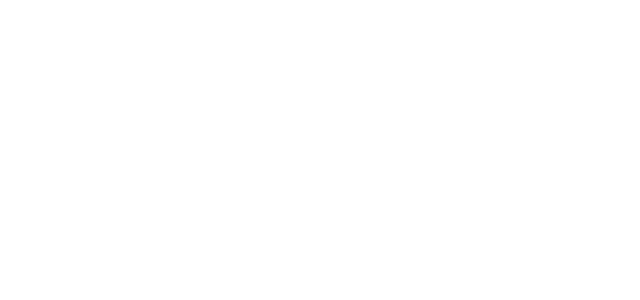
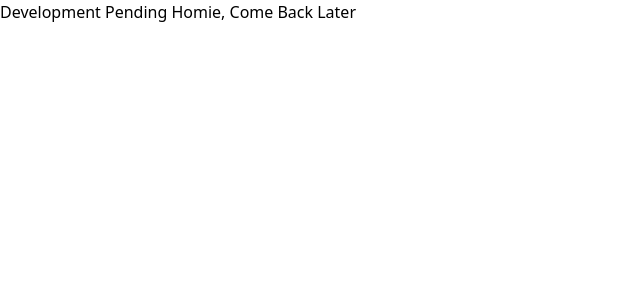
Before and after one commit to VivekBaddi2/compliance-demo-repo, a React (Vite) app in the folder frontend/: page /company/send-reports in a window 1280 px wide. Before the commit this address had no page. Shown: the top 300 px of the page, without its empty margins (0-640 px from the left). Built offline with nearby package versions, Linux system fonts and the light colour scheme.

Commit message:
added send reports

```diff
--- a/frontend/src/App.jsx
+++ b/frontend/src/App.jsx
@@ -8,6 +8,7 @@ import MonthlyPage from "./pages/MonthlyPage";
 import QuarterlyPage from "./pages/QuarterlyPage";
 import HalfYearlyPage from "./pages/HalfYearlyPage";
 import YearlyPage from "./pages/YearlyPage";
+import SendReportsPage from "./pages/SendReportsPage";
 
 // Company pages
 import CompanyDashboard from "./pages/CompanyDashboard";
@@ -52,6 +53,8 @@ export default function App() {
 
         {/* Yearly Page */}
         <Route path="/company/yearly" element={<YearlyPage />} />
+        {/* Send Reports Page */}
+        <Route path="/company/send-reports" element={<SendReportsPage />} />
       </Routes>
     </Router>
   );
--- a/frontend/src/components/Navbar.jsx
+++ b/frontend/src/components/Navbar.jsx
@@ -8,6 +8,7 @@ export default function CompanyNavbar() {
     { label: "Quarterly", path: "/company/quarterly" },
     { label: "Half Yearly", path: "/company/half-yearly" },
     { label: "Yearly", path: "/company/yearly" },
+    { label: "Send Reports", path: "/company/send-reports" }
   ];
 
   return (
--- /dev/null
+++ b/frontend/src/pages/SendReportsPage.jsx
@@ -0,0 +1,7 @@
+export default function SendReportsPage() {
+    return (
+        <div>
+            <h1>Development Pending Homie, Come Back Later</h1>
+        </div>
+    );
+}
```
